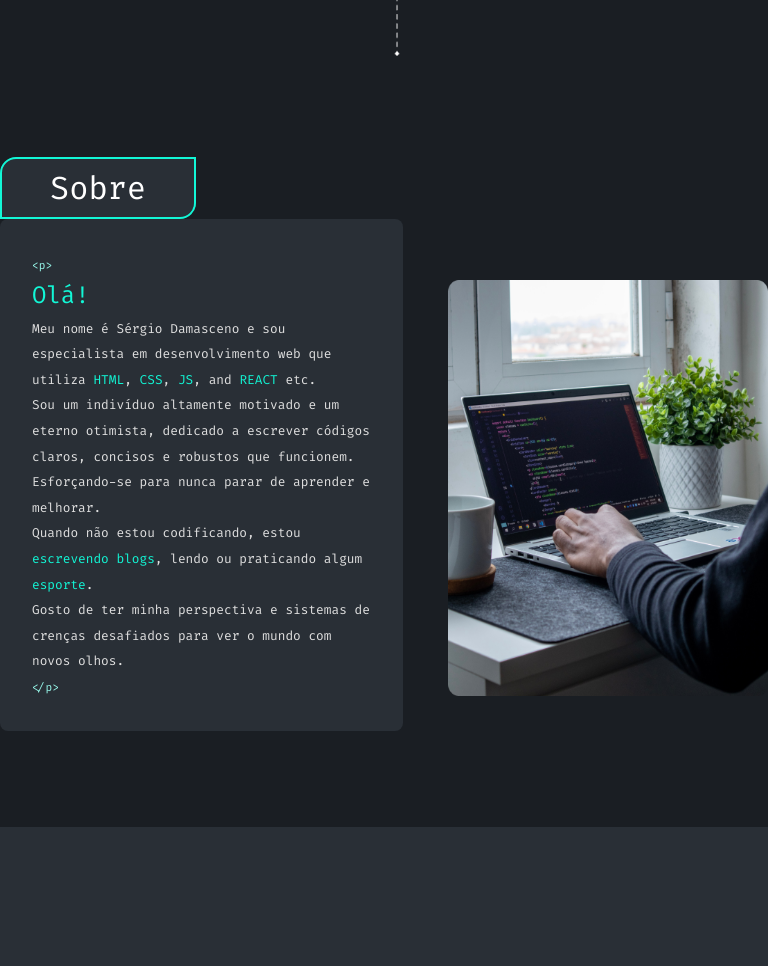
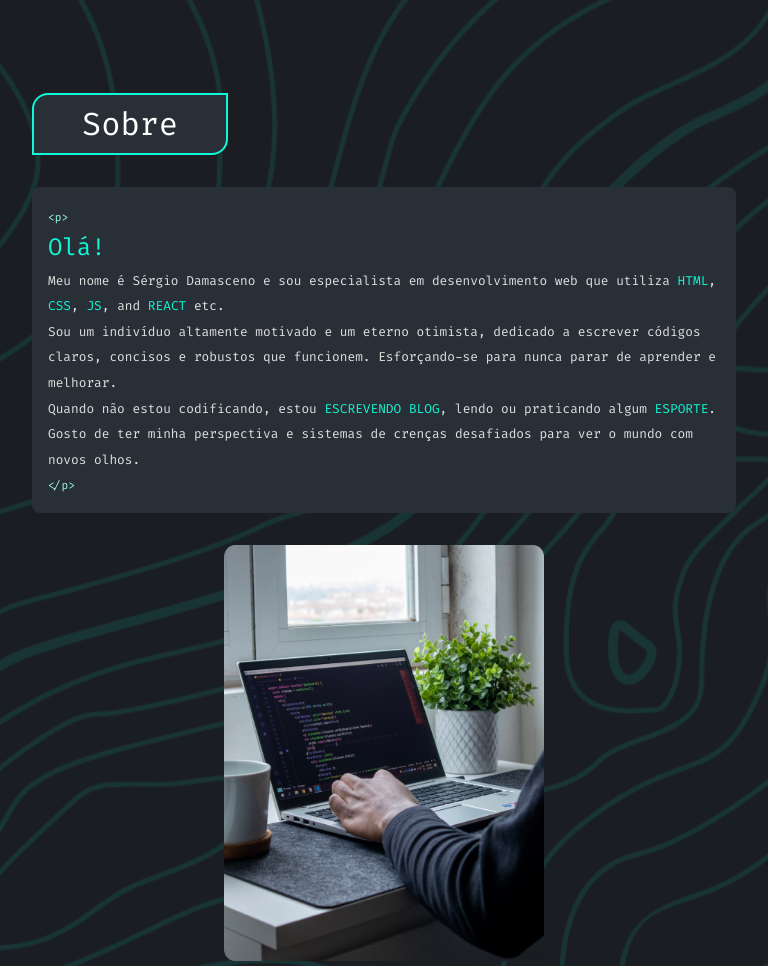
Before and after one commit to devdamasceno/estetica, a Next.js app: page / in a window 768 px wide. Shown: the part 1572-2538 px from the top of the page. Before the commit the page ends 2399 px from the top, so only its background shows below. Built offline with nearby package versions, Linux system fonts and the light colour scheme.

Commit message:
Responsivo ajustado, about

```diff
--- a/src/components/about/index.tsx
+++ b/src/components/about/index.tsx
@@ -26,7 +26,7 @@ const About: React.FC = () => {
                 and
                 <span className={styles.highlight}> REACT</span> etc.<br />
                 Sou um indivíduo altamente motivado e um eterno otimista, dedicado a escrever códigos claros, concisos e robustos que funcionem. Esforçando-se para nunca parar de aprender e melhorar.<br />
-                Quando não estou codificando, estou <span className={styles.highlight}>escrevendo blogs</span>, lendo ou praticando algum <span className={styles.highlight}>esporte</span>.<br />
+                Quando não estou codificando, estou <span className={styles.highlight}>ESCREVENDO BLOG</span>, lendo ou praticando algum <span className={styles.highlight}>ESPORTE</span>.<br />
                 Gosto de ter minha perspectiva e sistemas de crenças desafiados para ver o mundo com novos olhos.<br />
               </span>
               <span className={styles.codeTag}>&lt;/p&gt;</span>
--- a/src/components/about/styles.module.css
+++ b/src/components/about/styles.module.css
@@ -2,13 +2,15 @@
   display: flex;
   flex-direction: column;
   align-items: center;
-  background-color: #1A1E23;
+  background-image: url('../../../public/backgroundAbout.svg');
+  background-size: cover;
+  background-position: center;
+  background-repeat: no-repeat;
   color: #e0e0e0;
   margin-top: 4rem;
   padding-bottom: 4rem;
   width: 100%;
 }
-
 .aboutScroll {
   margin: 6rem 0;
 }
@@ -56,6 +58,7 @@
   margin-bottom: 2rem;
   line-height: 1.6;
   padding: 2rem 2rem;
+  margin-right: 4rem;
 }
 
 .aboutImage img {
@@ -84,14 +87,33 @@
 
 
 
-@media (min-width: 768px) {
+@media (max-width: 768px) {
+
+  .aboutContainer {
+    padding: 0 2rem;
+    margin: 0 auto;
+  }
+
+  .aboutContent {
+    display: flex;
+    flex-direction: column;
+    align-items: center;
+    justify-content: center;
+    margin: 0 auto;
+  }
+
   .intro {
-    flex-direction: row;
-    align-items: flex-start;
+    display: flex;
+    justify-content: center;
+    align-items: center;
+    margin: 0 auto;
   }
 
   .codeBlock {
-    max-width: 90%;
+    padding: 1rem;
+    margin-top: 2rem;
+    max-width: 100%;
+    margin-right: 0rem;
   }
 
   .image {
```
Also changed, not shown: public/backgroundAbout.svg (added).
